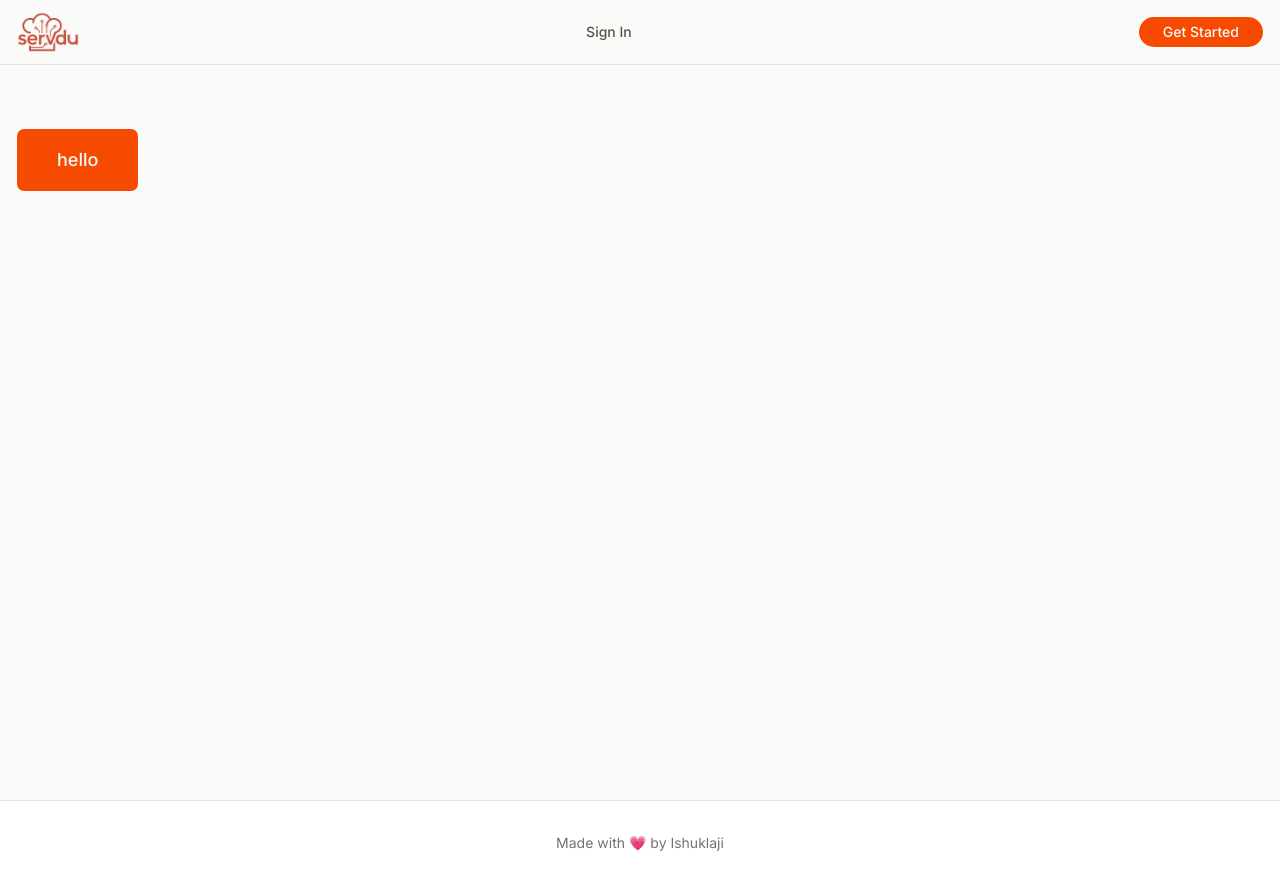
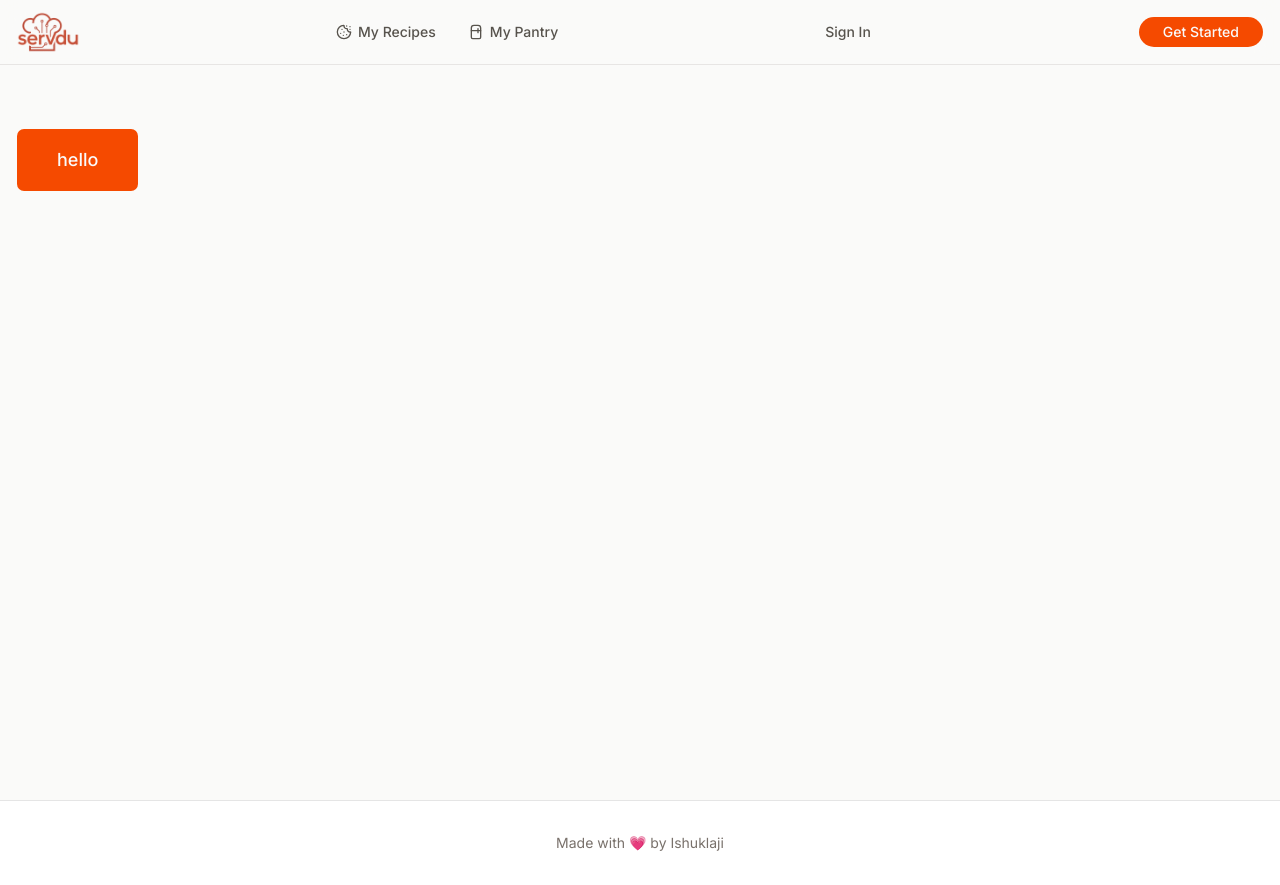
Before and after one commit to Ishuklaji/servdu, a Next.js app in the folder frontend/: page / in a window 1280 px wide. Built offline with nearby package versions, Linux system fonts and the light colour scheme; no server answers.

Commit message:
working on header

```diff
--- a/frontend/components/Header.jsx
+++ b/frontend/components/Header.jsx
@@ -3,6 +3,7 @@ import { Button } from "./ui/button";
 import Link from "next/link";
 import Image from "next/image";
 import { Show, SignInButton, SignUpButton, UserButton } from "@clerk/nextjs";
+import { Cookie, Refrigerator, Sparkles } from "lucide-react";
 
 const Header = async () => {
   const user = null; // Replace with actual user authentication logic
@@ -22,6 +23,24 @@ const Header = async () => {
             className="w-16"
           />
         </Link>
+
+        {/* Navigation Links */}
+        <div className="hidden md:flex items-center space-x-8 text-sm font-medium text-stone-600">
+          <Link
+            href="/recipes"
+            className="hover:text-orange-600 transition-colors flex gap-1.5 items-center"
+          >
+            <Cookie className="w-4 h-4" />
+            My Recipes
+          </Link>
+          <Link
+            href="/pantry"
+            className="hover:text-orange-600 transition-colors flex gap-1.5 items-center"
+          >
+            <Refrigerator className="w-4 h-4" />
+            My Pantry
+          </Link>
+        </div>
         <Show when="signed-out">
           <SignInButton mode="modal">
             <Button
```
